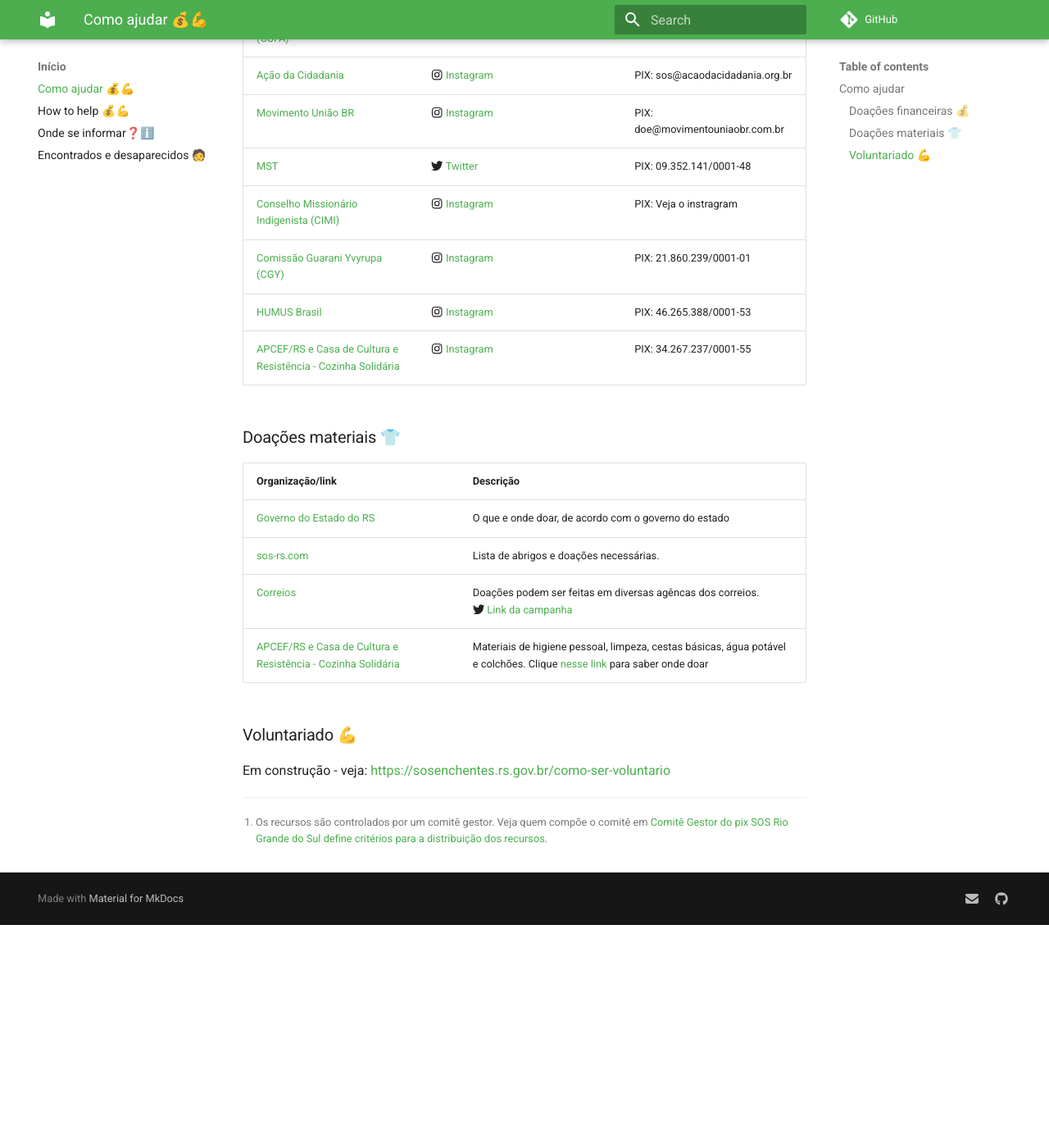
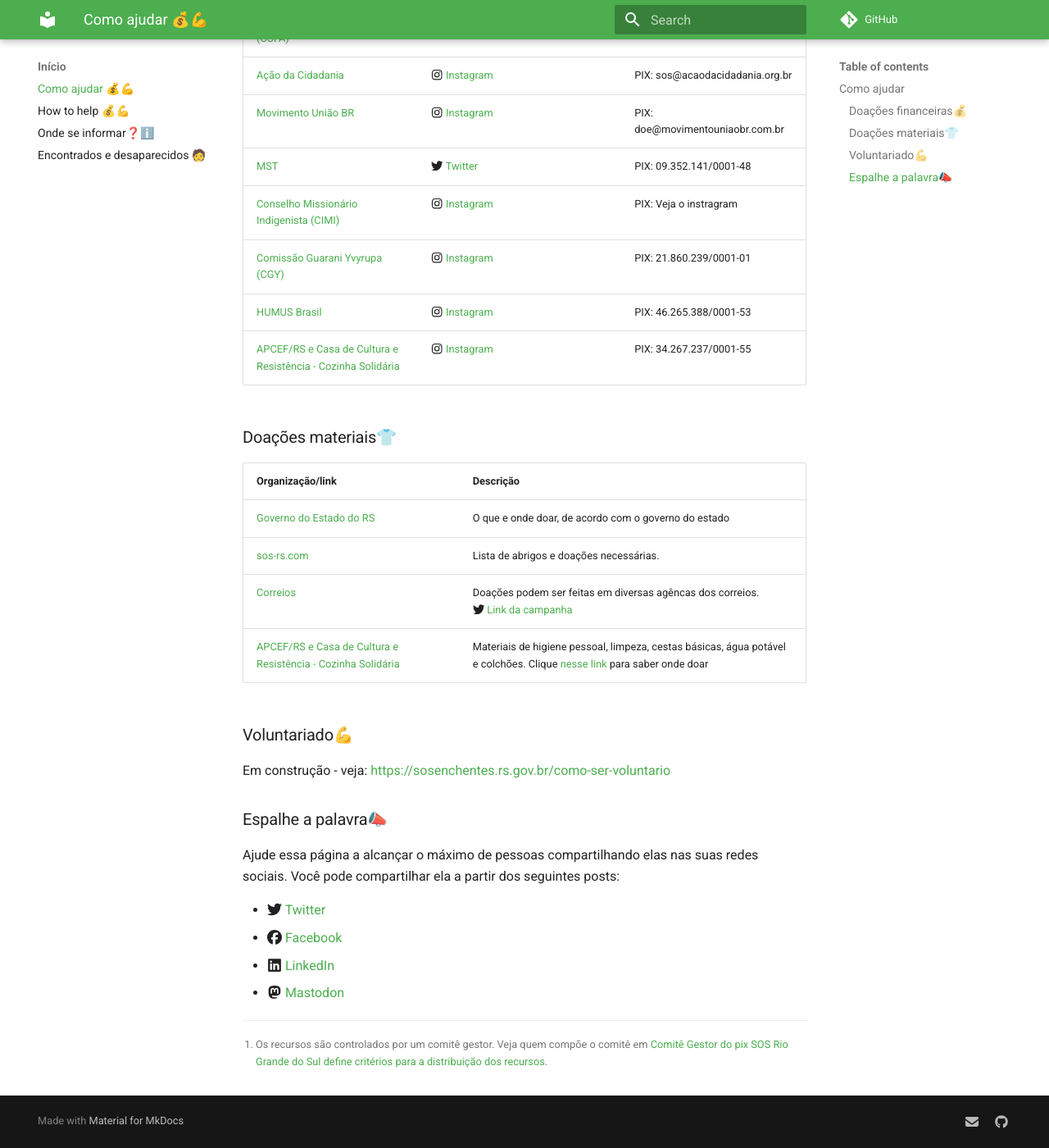
Before and after one commit to enchentesrs/enchentesrs.github.io, an MkDocs documentation site: the page built from docs/index.md, in a window 1280 px wide and 1400 px high, scrolled down 775 px. Shown: the whole window at 82% size. Built offline with MkDocs 1.6.1 and Material for MkDocs 9.7.7, drawn with Linux system fonts in a browser that asks for light colours; comment, search, counter and statistics services are not loaded; before the commit the page ends 1903 px from its top, so only the background shows below that; some of the changed text lies outside the part shown.

Commit message:
Espalhe a palavra

```diff
--- a/docs/index.md
+++ b/docs/index.md
@@ -4,7 +4,7 @@
 
 ## Como ajudar
 
-### Doações financeiras 💰
+### Doações financeiras💰
 
 Abaixo segue uma lista de organizações que declararam campanhas para o recolhimento de doações financeiras.
 Os links levam para mais informações sobre as organizações e para as respectivas campanhas, para que você possa verificar a procedências das informações.
@@ -29,7 +29,7 @@
 [^sosrs]: Os recursos são controlados por um comitê gestor. Veja quem compõe o comitê em [Comitê Gestor do pix SOS Rio Grande do Sul define critérios para a distribuição dos recursos](https://www.estado.rs.gov.br/comite-gestor-do-pix-sos-rio-grande-do-sul-define-criterios-para-a-distribuicao-dos-recursos).
 [apcef]: https://www.apcefrs.org.br/apcef-rs-segue-incansavel-nas-acoes-de-solidariedade-nesses-dias-tao-dificeis
 
-### Doações materiais 👕
+### Doações materiais👕
 
 | Organização/link                                                            | Descrição                                                                                                                                                                  |
 | --------------------------------------------------------------------------- | -------------------------------------------------------------------------------------------------------------------------------------------------------------------------- |
@@ -40,6 +40,15 @@
 
 [Correios]: https://saladeimprensa.correios.com.br/arquivos/9505
 
-### Voluntariado 💪
+### Voluntariado💪
 
 Em construção - veja: <https://sosenchentes.rs.gov.br/como-ser-voluntario>
+
+### Espalhe a palavra📣
+
+Ajude essa página a alcançar o máximo de pessoas compartilhando elas nas suas redes sociais. Você pode compartilhar ela a partir dos seguintes posts:
+
+* :fontawesome-brands-twitter: [Twitter](https://twitter.com/dellagustin/status/1790106857614258523)
+* :fontawesome-brands-facebook: [Facebook](https://www.facebook.com/dellagustin/posts/10220006754238498)
+* :fontawesome-brands-linkedin: [LinkedIn](https://www.linkedin.com/posts/dellagustin_opensource-activity-7195870421378887680-z_8K)
+* :fontawesome-brands-mastodon: [Mastodon](https://bolha.us/@dellagustin/112435483783613777)
```
